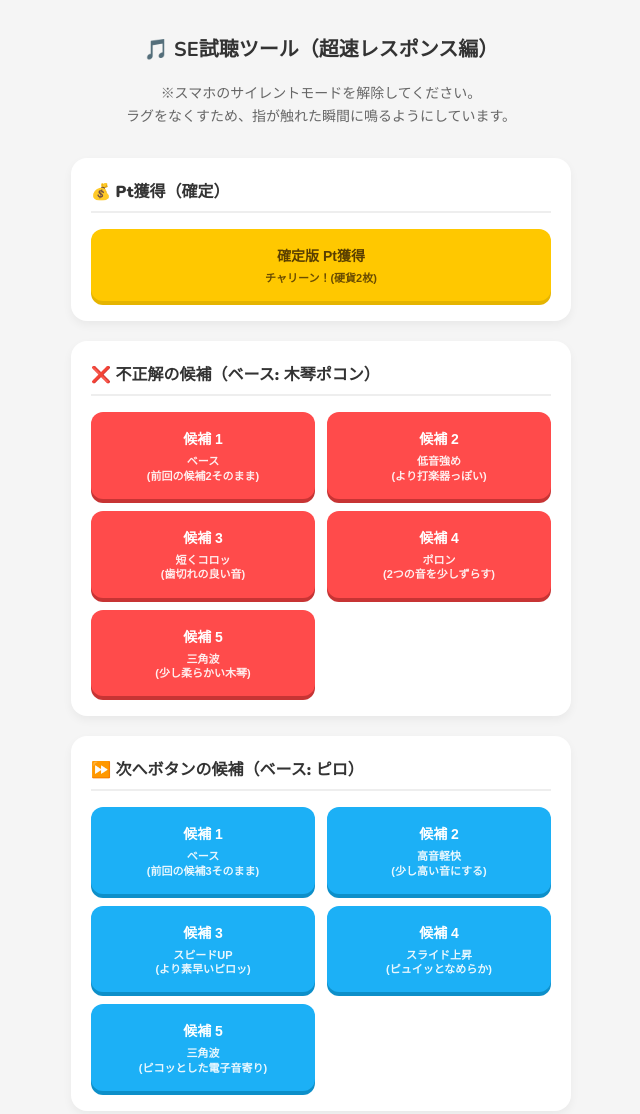
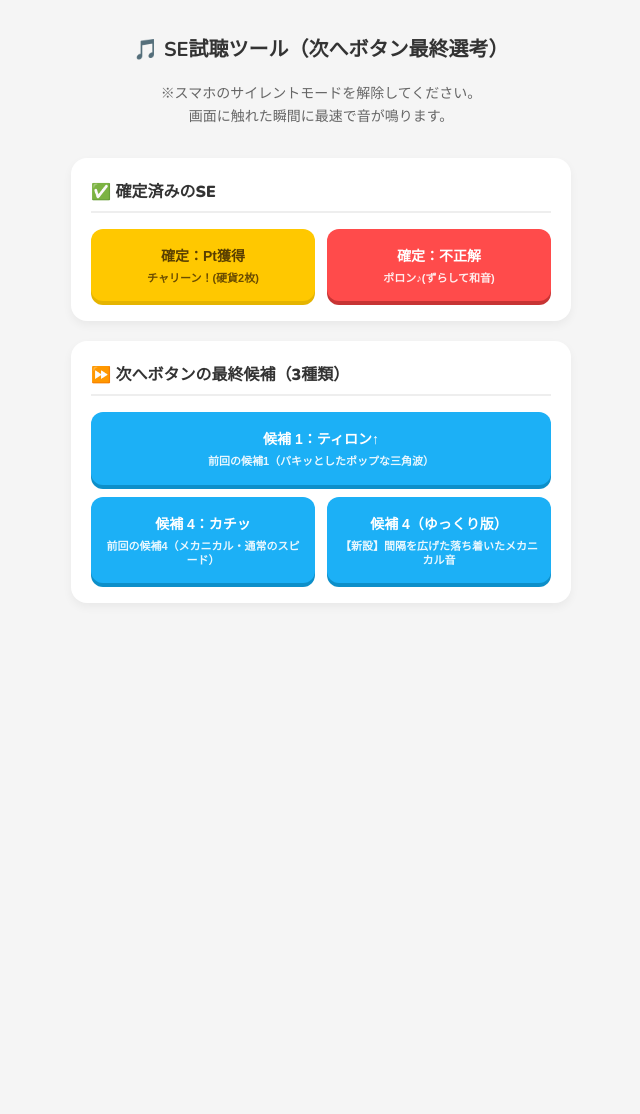
Before and after one commit to haruekawasaki-coder/english-quiz, a plain HTML site: page index.html in a window 1280 px wide. Shown: the whole page, without its empty margins (319-959 px from the left). After the commit the page ends 800 px from the top, so only its background shows below. Drawn offline with nearby package versions, Linux system fonts and the light colour scheme.

Commit message:
Update index.html

```diff
--- a/index.html
+++ b/index.html
@@ -3,7 +3,7 @@
 <head>
   <meta charset="UTF-8">
   <meta name="viewport" content="width=device-width, initial-scale=1.0, maximum-scale=1.0">
-  <title>SE試聴ツール（微調整＆超速レスポンス編）</title>
+  <title>SE試聴ツール（次へボタン最終選考編）</title>
   <link href="https://fonts.googleapis.com/css2?family=Nunito:wght@400;700;900&display=swap" rel="stylesheet"/>
   <style>
     body { font-family: 'Nunito', sans-serif; background: #f5f5f5; color: #333; padding: 20px; max-width: 500px; margin: 0 auto; padding-bottom: 50px; touch-action: manipulation; }
@@ -16,7 +16,6 @@
     .grid { display: grid; grid-template-columns: 1fr 1fr; gap: 12px; }
     .grid-full { grid-column: span 2; }
 
-    /* touch-action: manipulation でスマホのタップ遅延を防止 */
     button { touch-action: manipulation; padding: 16px 12px; border: none; border-radius: 12px; font-weight: 800; font-size: 14px; cursor: pointer; color: #fff; transition: transform 0.1s; display: flex; flex-direction: column; align-items: center; justify-content: center; gap: 6px; -webkit-tap-highlight-color: transparent;}
     button:active { transform: translateY(3px); }
     button span { font-size: 11px; opacity: 0.9; font-weight: 600; text-align: center; line-height: 1.3; }
@@ -28,48 +27,48 @@
 </head>
 <body>
 
-  <h1>🎵 SE試聴ツール（超速レスポンス編）</h1>
+  <h1>🎵 SE試聴ツール（次へボタン最終選考）</h1>
   <p class="desc">
     ※スマホのサイレントモードを解除してください。<br>
-    ラグをなくすため、指が触れた瞬間に鳴るようにしています。
+    画面に触れた瞬間に最速で音が鳴ります。
   </p>
 
   <div class="card">
-    <div class="card-title">💰 Pt獲得（確定）</div>
+    <div class="card-title">✅ 確定済みのSE</div>
     <div class="grid">
-      <button class="btn-pt grid-full" onpointerdown="playCoinDoubleA()">
-        確定版 Pt獲得
+      <button class="btn-pt" onpointerdown="playCoinDoubleA()">
+        確定：Pt獲得
         <span>チャリーン！(硬貨2枚)</span>
+      </button>
+      <button class="btn-ng" onpointerdown="playNgConfirmed()">
+        確定：不正解
+        <span>ポロン♪(ずらして和音)</span>
       </button>
     </div>
   </div>
 
   <div class="card">
-    <div class="card-title">❌ 不正解の候補（ベース: 木琴ポコン）</div>
+    <div class="card-title">⏩ 次へボタンの最終候補（3種類）</div>
     <div class="grid">
-      <button class="btn-ng" onpointerdown="playNg1()">候補 1<span>ベース<br>(前回の候補2そのまま)</span></button>
-      <button class="btn-ng" onpointerdown="playNg2()">候補 2<span>低音強め<br>(より打楽器っぽい)</span></button>
-      <button class="btn-ng" onpointerdown="playNg3()">候補 3<span>短くコロッ<br>(歯切れの良い音)</span></button>
-      <button class="btn-ng" onpointerdown="playNg4()">候補 4<span>ポロン<br>(2つの音を少しずらす)</span></button>
-      <button class="btn-ng" onpointerdown="playNg5()">候補 5<span>三角波<br>(少し柔らかい木琴)</span></button>
-    </div>
-  </div>
-
-  <div class="card">
-    <div class="card-title">⏩ 次へボタンの候補（ベース: ピロ）</div>
-    <div class="grid">
-      <button class="btn-next" onpointerdown="playNext1()">候補 1<span>ベース<br>(前回の候補3そのまま)</span></button>
-      <button class="btn-next" onpointerdown="playNext2()">候補 2<span>高音軽快<br>(少し高い音にする)</span></button>
-      <button class="btn-next" onpointerdown="playNext3()">候補 3<span>スピードUP<br>(より素早いピロッ)</span></button>
-      <button class="btn-next" onpointerdown="playNext4()">候補 4<span>スライド上昇<br>(ピュイッとなめらか)</span></button>
-      <button class="btn-next" onpointerdown="playNext5()">候補 5<span>三角波<br>(ピコッとした電子音寄り)</span></button>
+      <button class="btn-next grid-full" onpointerdown="playNext1()">
+        候補 1：ティロン↑
+        <span>前回の候補1（パキッとしたポップな三角波）</span>
+      </button>
+      <button class="btn-next" onpointerdown="playNext4()">
+        候補 4：カチッ
+        <span>前回の候補4（メカニカル・通常のスピード）</span>
+      </button>
+      <button class="btn-next" onpointerdown="playNext4Slow()">
+        候補 4（ゆっくり版）
+        <span>【新設】間隔を広げた落ち着いたメカニカル音</span>
+      </button>
     </div>
   </div>
 
   <script>
     let ctx;
 
-    // 画面のどこかを触った瞬間にオーディオをスタンバイ（ラグ防止）
+    // 画面タップでオーディオを最速スタンバイ
     document.addEventListener('pointerdown', () => {
       if (!ctx) ctx = new (window.AudioContext || window.webkitAudioContext)();
       if (ctx.state === 'suspended') ctx.resume();
@@ -86,25 +85,6 @@
       const gain = ctx.createGain();
       osc.type = type;
       osc.frequency.setValueAtTime(freq, ctx.currentTime + startTime);
-      gain.gain.setValueAtTime(0, ctx.currentTime + startTime);
-      // ラグを無くすためアタック(立ち上がり)を0.01秒に短縮
-      gain.gain.linearRampToValueAtTime(volStart, ctx.currentTime + startTime + 0.01);
-      gain.gain.exponentialRampToValueAtTime(volEnd, ctx.currentTime + startTime + duration);
-      osc.connect(gain);
-      gain.connect(ctx.destination);
-      osc.start(ctx.currentTime + startTime);
-      osc.stop(ctx.currentTime + startTime + duration);
-    }
-
-    // 周波数を滑らかに変化させる特殊トーン（スライド用）
-    function createSlideTone(freqStart, freqEnd, type, startTime, duration, volStart, volEnd) {
-      initAudio();
-      const osc = ctx.createOscillator();
-      const gain = ctx.createGain();
-      osc.type = type;
-      osc.frequency.setValueAtTime(freqStart, ctx.currentTime + startTime);
-      osc.frequency.exponentialRampToValueAtTime(freqEnd, ctx.currentTime + startTime + duration);
-
       gain.gain.setValueAtTime(0, ctx.currentTime + startTime);
       gain.gain.linearRampToValueAtTime(volStart, ctx.currentTime + startTime + 0.01);
       gain.gain.exponentialRampToValueAtTime(volEnd, ctx.currentTime + startTime + duration);
@@ -129,7 +109,7 @@
       osc.stop(ctx.currentTime + startTime + duration);
     }
 
-    // 💰 確定版 Pt獲得
+    // 💰 確定：Pt獲得
     function playCoinDoubleA() {
       playMetallicTone(2000, 0, 0.4);
       playMetallicTone(2000 * 2.76, 0, 0.3);
@@ -139,47 +119,29 @@
       playMetallicTone(2200 * 5.4, 0.06, 0.2);
     }
 
-    // ❌ 不正解のバリエーション (ベース: 350Hz & 150Hz sine)
-    function playNg1() { // ベース（前回の候補2そのまま）
-      createTone(350, 'sine', 0, 0.1, 0.3, 0.001);
-      createTone(150, 'sine', 0, 0.1, 0.3, 0.001);
-    }
-    function playNg2() { // 低音強め（300Hz & 100Hz）
-      createTone(300, 'sine', 0, 0.1, 0.3, 0.001);
-      createTone(100, 'sine', 0, 0.15, 0.4, 0.001);
-    }
-    function playNg3() { // さらに短く（コロッ）
-      createTone(350, 'sine', 0, 0.05, 0.3, 0.001);
-      createTone(150, 'sine', 0, 0.05, 0.3, 0.001);
-    }
-    function playNg4() { // ずらして和音（ポロン）
+    // ❌ 確定：不正解（前回の候補4・ずらして和音）
+    function playNgConfirmed() {
       createTone(350, 'sine', 0, 0.1, 0.3, 0.001);
       createTone(200, 'sine', 0.03, 0.1, 0.3, 0.001);
     }
-    function playNg5() { // 三角波（少しだけ電子音寄り・柔らかい）
-      createTone(350, 'triangle', 0, 0.1, 0.2, 0.001);
-      createTone(150, 'triangle', 0, 0.1, 0.2, 0.001);
+
+    // ⏩ 次へ 候補1：ティロン↑
+    function playNext1() {
+      createTone(880, 'triangle', 0, 0.08, 0.15, 0.01);
+      createTone(1318.51, 'triangle', 0.06, 0.12, 0.15, 0.01);
     }
 
-    // ⏩ 次へのバリエーション (ベース: 400Hz -> 600Hz sine)
-    function playNext1() { // ベース（前回の候補3そのまま）
-      createTone(400, 'sine', 0, 0.05, 0.1, 0.01);
-      createTone(600, 'sine', 0.05, 0.1, 0.1, 0.01);
+    // ⏩ 次へ 候補4：カチッ（通常版）
+    function playNext4() {
+      createTone(1000, 'square', 0, 0.03, 0.05, 0.001);
+      createTone(1200, 'square', 0.05, 0.03, 0.05, 0.001);
     }
-    function playNext2() { // 高音軽快 (500Hz -> 800Hz)
-      createTone(500, 'sine', 0, 0.05, 0.1, 0.01);
-      createTone(800, 'sine', 0.05, 0.1, 0.1, 0.01);
-    }
-    function playNext3() { // スピードアップ（間隔を0.03秒に）
-      createTone(400, 'sine', 0, 0.04, 0.1, 0.01);
-      createTone(600, 'sine', 0.03, 0.08, 0.1, 0.01);
-    }
-    function playNext4() { // スライド上昇（ピュイッとなめらか）
-      createSlideTone(400, 800, 'sine', 0, 0.1, 0.1, 0.001);
-    }
-    function playNext5() { // 三角波（ピコッとした電子音寄り）
-      createTone(400, 'triangle', 0, 0.05, 0.1, 0.01);
-      createTone(600, 'triangle', 0.05, 0.1, 0.1, 0.01);
+
+    // ⏩ 次へ 候補4：カチッ（★新設：ゆっくり版）
+    function playNext4Slow() {
+      // 音の間隔を0.05秒から0.11秒に広げ、音の長さをほんの少し伸ばして余韻を作りました
+      createTone(950, 'square', 0, 0.04, 0.05, 0.001);
+      createTone(1150, 'square', 0.11, 0.04, 0.05, 0.001);
     }
   </script>
 </body>
```
